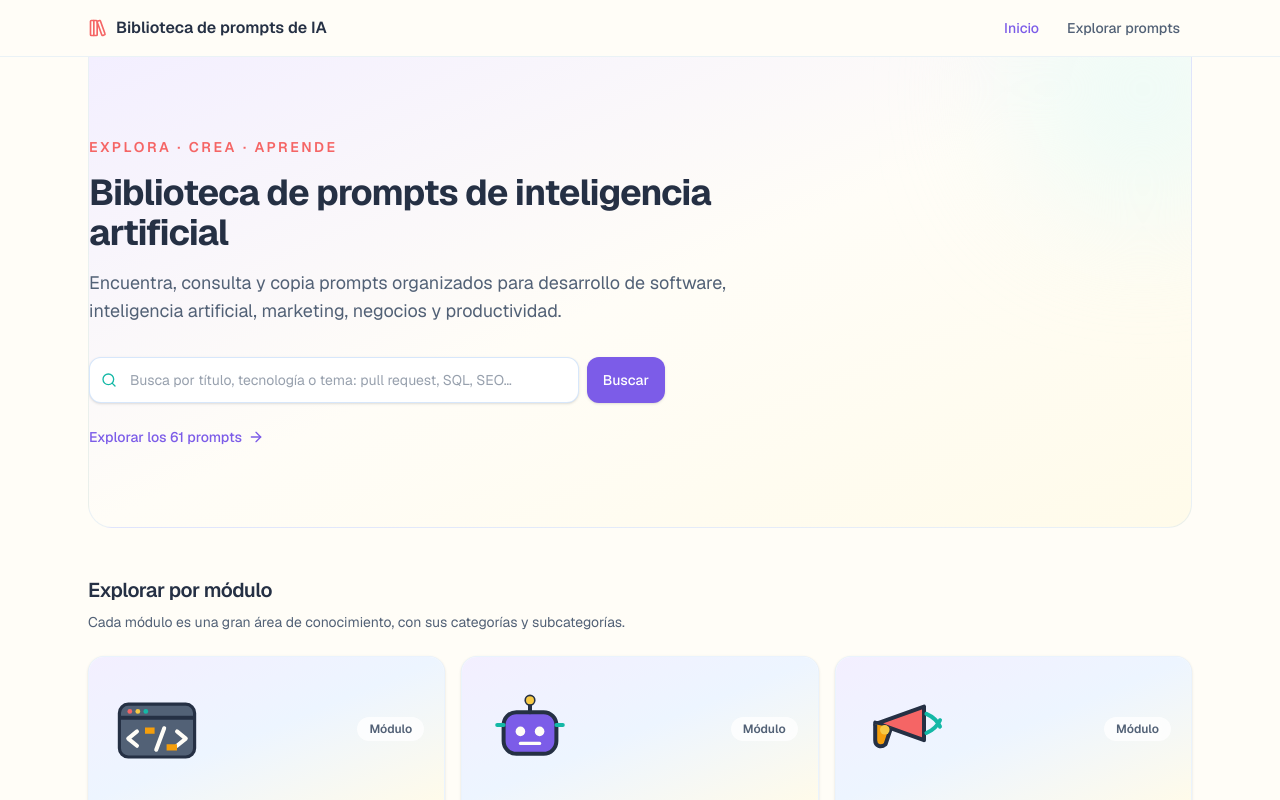
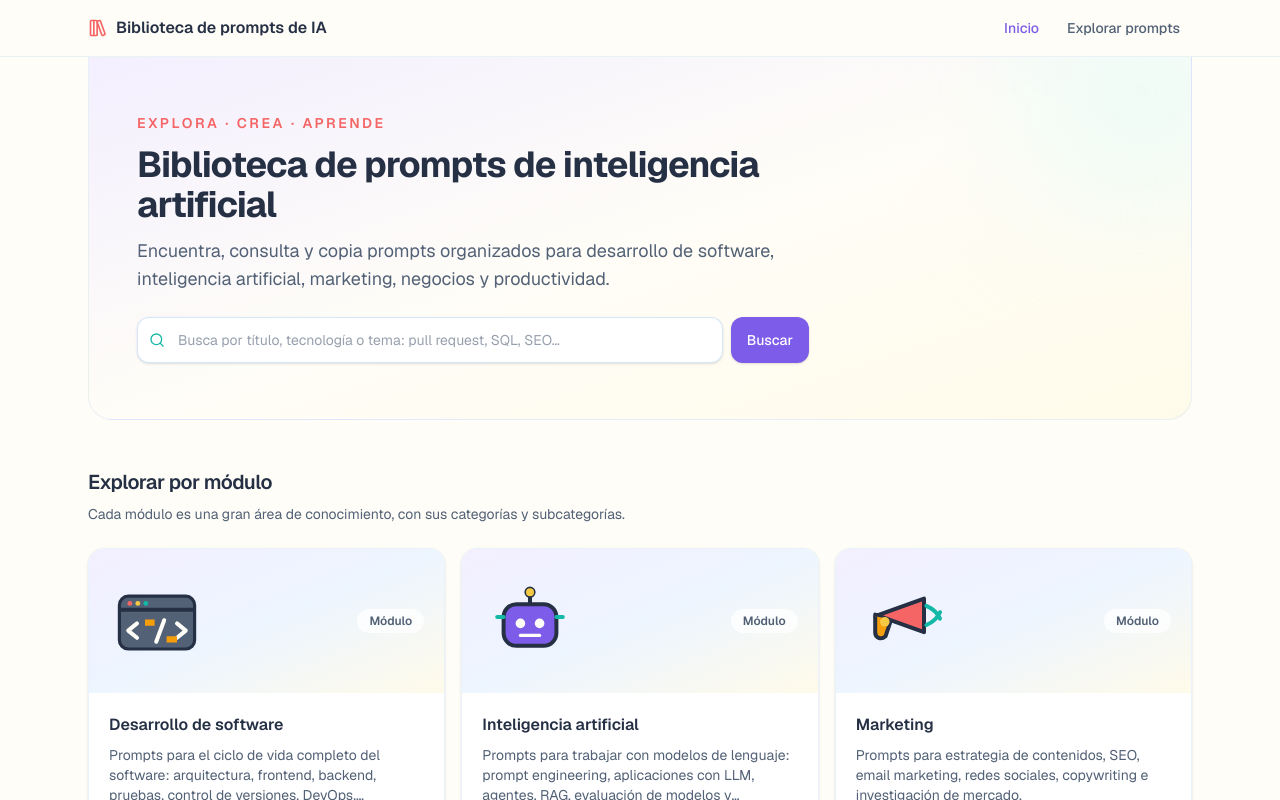
Before and after one commit to josemn24/xesmona-prompt-library, a Next.js app: page / in a window 1280 px wide. Shown: the top 800 px of the page. Built offline with nearby package versions, Linux system fonts and the light colour scheme.

Commit message:
feat: ui improvements

```diff
--- a/app/page.tsx
+++ b/app/page.tsx
@@ -1,4 +1,3 @@
-import { ArrowRight } from "lucide-react";
 import Link from "next/link";
 import { HomeSearchForm } from "@/src/components/home-search-form";
 import { ModuleCard } from "@/src/components/module-card";
@@ -17,30 +16,21 @@ export default function HomePage() {
 
   return (
     <div className="mx-auto max-w-6xl px-4 sm:px-6">
-      <section className="relative overflow-hidden rounded-b-3xl border-x border-b border-brand-blue/10 bg-linear-to-br from-brand-violet-soft via-brand-cream to-brand-yellow-soft py-14 sm:py-20">
+      <section className="relative overflow-hidden rounded-b-3xl border-x border-b border-brand-blue/10 bg-linear-to-br from-brand-violet-soft via-brand-cream to-brand-yellow-soft px-6 py-10 sm:px-10 sm:py-14 lg:px-12">
         <div className="pointer-events-none absolute -top-24 -right-20 size-64 rounded-full bg-brand-turquoise-soft/70 blur-3xl" />
         <div className="relative">
-        <p className="mb-4 text-sm font-semibold uppercase tracking-[0.18em] text-brand-coral">
+          <p className="mb-3 text-sm font-semibold uppercase tracking-[0.18em] text-brand-coral">
             Explora · crea · aprende
           </p>
           <h1 className="max-w-2xl text-3xl font-bold tracking-tight text-brand-ink sm:text-4xl">
             Biblioteca de prompts de inteligencia artificial
           </h1>
-        <p className="mt-4 max-w-2xl text-lg text-brand-slate">
+          <p className="mt-3 max-w-2xl text-lg text-brand-slate">
             {SITE_DESCRIPTION}
           </p>
-        <div className="mt-8">
+          <div className="mt-6">
             <HomeSearchForm />
           </div>
-        <p className="mt-6 text-sm text-brand-slate">
-          <Link
-            href="/prompts"
-            className="inline-flex items-center gap-1.5 font-medium text-brand-violet underline-offset-4 hover:text-brand-coral hover:underline"
-          >
-            Explorar los {allPrompts.length} prompts
-            <ArrowRight className="size-4" aria-hidden />
-          </Link>
-        </p>
         </div>
       </section>
 
--- a/src/components/home-search-form.tsx
+++ b/src/components/home-search-form.tsx
@@ -6,11 +6,11 @@ import { Search } from "lucide-react";
  */
 export function HomeSearchForm() {
   return (
-    <form action="/prompts" role="search" className="w-full max-w-xl">
+    <form action="/prompts" role="search" className="w-full max-w-2xl">
       <label htmlFor="home-search" className="sr-only">
         Buscar prompts
       </label>
-      <div className="flex gap-2">
+      <div className="flex flex-col gap-2 sm:flex-row">
         <div className="relative flex-1">
           <Search
             className="pointer-events-none absolute top-1/2 left-3 size-4 -translate-y-1/2 text-brand-turquoise"
@@ -27,7 +27,7 @@ export function HomeSearchForm() {
         </div>
         <button
           type="submit"
-          className="rounded-xl bg-brand-violet px-4 py-2.5 text-sm font-medium text-white shadow-sm transition-colors hover:bg-brand-coral"
+          className="w-full rounded-xl bg-brand-violet px-4 py-2.5 text-sm font-medium text-white shadow-sm transition-colors hover:bg-brand-coral sm:w-auto sm:shrink-0"
         >
           Buscar
         </button>
```
Also changed, not shown: 1 other file (tests, documents, lock files or other folders). Lines whose indentation alone changed are shown as unchanged.
